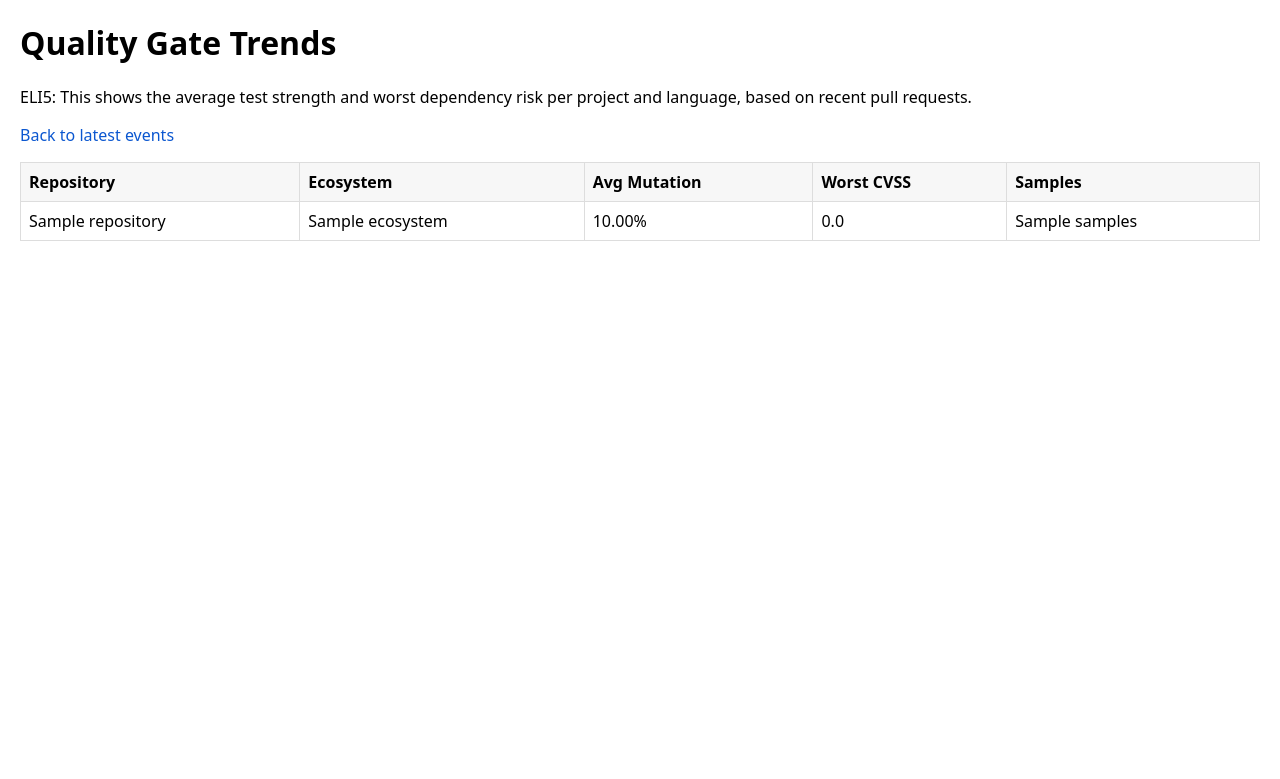
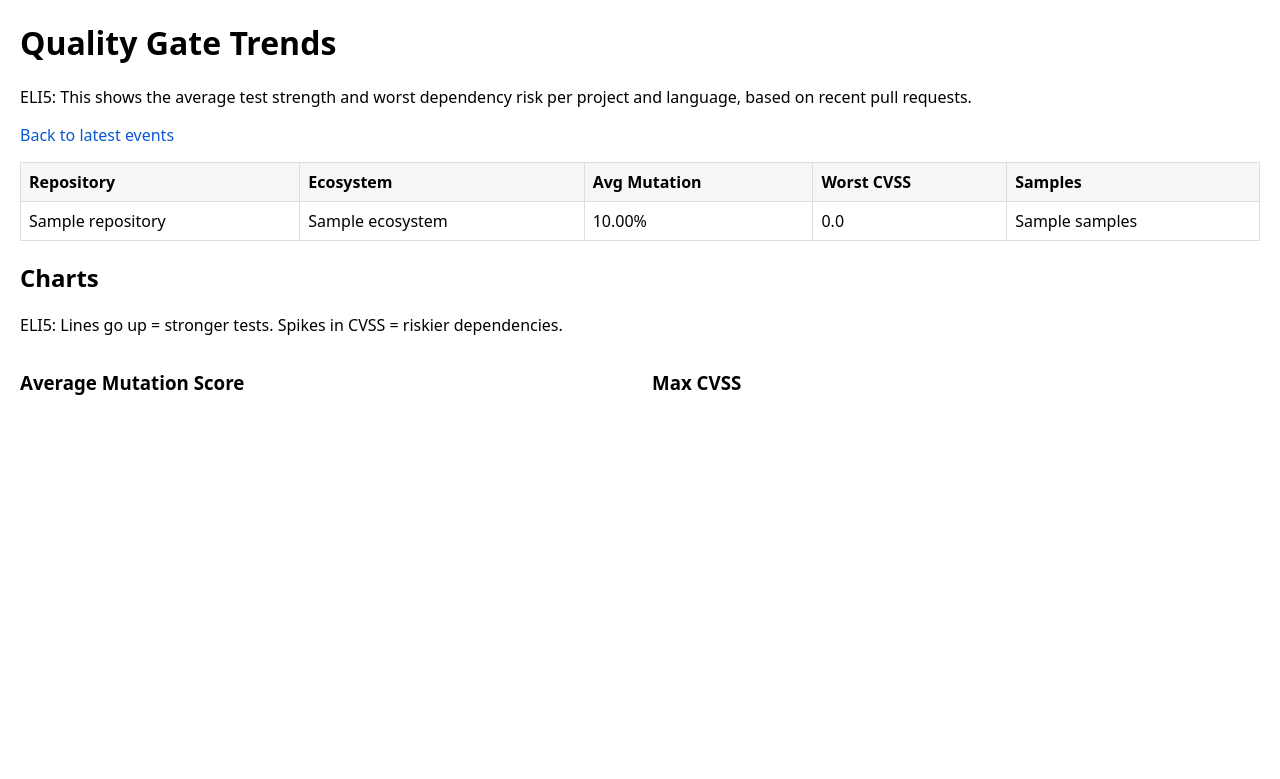
Before and after one commit to gschull/software-quality-collapse, a Python web app: template dashboard/templates/trends.html in a window 1280 px wide. Shown: the top 779 px of the page. Run offline with Jinja, Linux system fonts and the light colour scheme; the template is opened without the code that fills it: most values are stand-ins (such as "Sample title", 1, 10 or a date in 2020); a map, chart or similar area stays blank.

Commit message:
dashboard: charts + /api/series; node: Stryker JSON reporter; wrapper+docs -> @v0.3.0 (#13)
Co-authored-by: gschull <gschull@users.noreply.github.com>

```diff
--- a/dashboard/templates/trends.html
+++ b/dashboard/templates/trends.html
@@ -1,6 +1,7 @@
 <!doctype html>
 <html lang="en">
   <head>
+      <script src="https://cdn.jsdelivr.net/npm/chart.js@4.4.1/dist/chart.umd.min.js"></script>
     <meta charset="utf-8" />
     <meta name="viewport" content="width=device-width, initial-scale=1" />
     <title>Quality Gate Trends</title>
@@ -39,5 +40,65 @@
         {% endfor %}
       </tbody>
     </table>
+
+    <h2>Charts</h2>
+    <p>ELI5: Lines go up = stronger tests. Spikes in CVSS = riskier dependencies.</p>
+    <div style="display:flex; gap:24px; flex-wrap:wrap;">
+      <div style="flex:1; min-width:320px;">
+        <h3>Average Mutation Score</h3>
+        <canvas id="mutChart" height="160"></canvas>
+      </div>
+      <div style="flex:1; min-width:320px;">
+        <h3>Max CVSS</h3>
+        <canvas id="cvssChart" height="160"></canvas>
+      </div>
+    </div>
+
+    <script>
+      async function loadSeries() {
+        const res = await fetch('/api/series');
+        return await res.json();
+      }
+      function buildLineChart(ctx, labels, datasets, title) {
+        return new Chart(ctx, {
+          type: 'line',
+          data: { labels, datasets },
+          options: {
+            responsive: true,
+            plugins: { legend: { position: 'bottom' } },
+            scales: { y: { beginAtZero: true } }
+          }
+        });
+      }
+      function palette(i){
+        const colors = ['#0b57d0','#1e8e3e','#b80672','#b06000','#8e24aa','#0288d1'];
+        return colors[i % colors.length];
+      }
+      (async () => {
+        const series = await loadSeries();
+        const ecosystems = Object.keys(series);
+        const allDays = Array.from(new Set([].concat(...ecosystems.map(e=>series[e].map(x=>x.day))))).sort();
+        const mutDatasets = ecosystems.map((e,i)=>({
+          label: e,
+          data: allDays.map(day=>{
+            const pt = series[e].find(x=>x.day===day);
+            return pt?pt.avg_mutation: null;
+          }),
+          borderColor: palette(i),
+          backgroundColor: palette(i)+'33'
+        }));
+        const cvssDatasets = ecosystems.map((e,i)=>({
+          label: e,
+          data: allDays.map(day=>{
+            const pt = series[e].find(x=>x.day===day);
+            return pt?pt.max_cvss: null;
+          }),
+          borderColor: palette(i),
+          backgroundColor: palette(i)+'33'
+        }));
+        buildLineChart(document.getElementById('mutChart'), allDays, mutDatasets);
+        buildLineChart(document.getElementById('cvssChart'), allDays, cvssDatasets);
+      })();
+    </script>
   </body>
   </html>
--- a/poc/node-quality-gate/stryker.conf.json
+++ b/poc/node-quality-gate/stryker.conf.json
@@ -1,7 +1,7 @@
 {
   "$schema": "./node_modules/@stryker-mutator/core/schema/stryker-schema.json",
   "testRunner": "jest",
-  "reporters": ["progress", "clear-text", "html"],
+  "reporters": ["progress", "clear-text", "html", "json"],
   "mutate": ["src/**/*.js", "!src/**/*.test.js"],
   "packageManager": "npm",
   "coverageAnalysis": "off",
```
Also changed, not shown: dashboard/app.py (+25 -0 lines), .github/workflows/quality-gate.yml, README.md.
